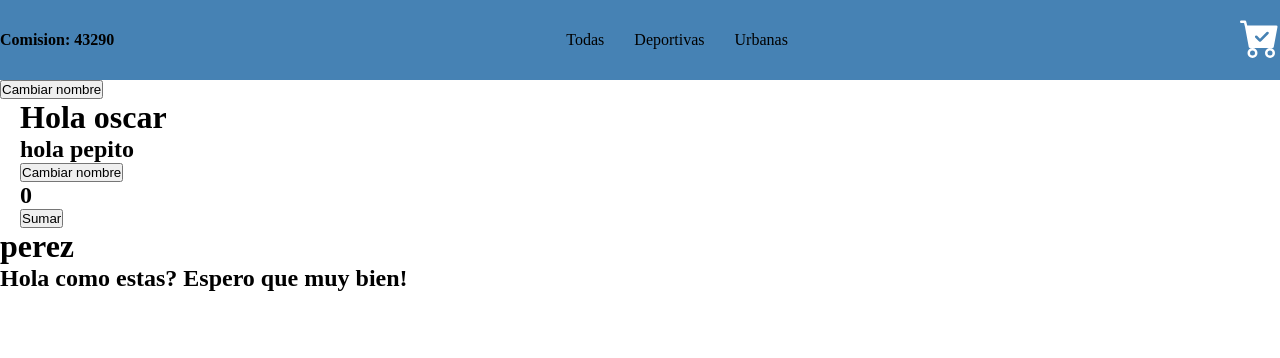
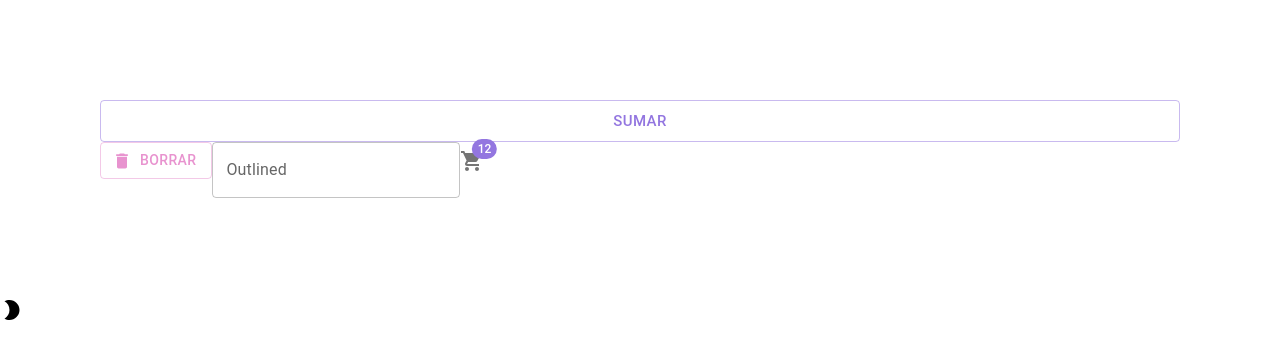
Before and after one commit to GinoLongobucco/trabajo-final-react, a React (Vite) app: page / in a window 1280 px wide. Shown: the top 358 px of the page. Built offline with nearby package versions, Linux system fonts and the light colour scheme.

Commit message:
se trabaja con material UI

```diff
--- a/package.json
+++ b/package.json
@@ -10,6 +10,11 @@
     "preview": "vite preview"
   },
   "dependencies": {
+    "@emotion/react": "^11.11.1",
+    "@emotion/styled": "^11.11.0",
+    "@fontsource/roboto": "^5.0.3",
+    "@mui/icons-material": "^5.11.16",
+    "@mui/material": "^5.13.5",
     "react": "^18.2.0",
     "react-dom": "^18.2.0",
     "react-icons": "^4.9.0"
--- a/src/App.jsx
+++ b/src/App.jsx
@@ -1,27 +1,38 @@
+import { ThemeProvider } from "@emotion/react";
+import Material from "./components/pages/material/Material";
+import MaterialComponents from "./components/pages/material/MaterialComponents";
+import { customTheme, customThemeDark } from "./themeConfig";
 import { useState } from "react";
-import Navbar from "./components/layout/navbar/Navbar";
-import HomeContainer from "./components/pages/home/HomeContainer";
-import ItemListContainer from "./components/pages/itemList/ItemListContainer";
+import ModeNightIcon from "@mui/icons-material/ModeNight";
+import LightModeIcon from "@mui/icons-material/LightMode";
 
 function App() {
-  const [nombre, setNombre] = useState("oscar");
+  const [isDark, setIsDark] = useState(false);
 
-  const saludo = "Hola como estas? Espero que muy bien!"
+  const changeMode = () => {
+    setIsDark(!isDark);
+  };
 
   return (
-    <div>
-      <Navbar />
-      <button onClick={() => setNombre("fulanito")}>Cambiar nombre</button>
-      <HomeContainer nombre={nombre} />
-      <ItemListContainer saludo={saludo} />
-    </div>
+    <ThemeProvider theme={isDark ? customThemeDark : customTheme}>
+      <div>
+        {/* <Material /> */}
+        <MaterialComponents />
+
+        {/* <button onClick={changeMode}>Cambiar modo</button> */}
+
+        {isDark === true ? (
+          <div onClick={changeMode}>
+            <LightModeIcon />
+          </div>
+        ) : (
+          <div onClick={changeMode}>
+            <ModeNightIcon />
+          </div>
+        )}
+      </div>
+    </ThemeProvider>
   );
 }
 
 export default App;
-
-// const sumar = ( numero )=>{
-
-// }
-
-// home(25)
--- /dev/null
+++ b/src/components/pages/material/Material.jsx
@@ -0,0 +1,39 @@
+import { Box, Grid } from "@mui/material";
+
+const Material = () => {
+  return (
+    // <Box sx={{ width: "100%", backgroundColor: "red" }}>
+    //   <Grid container>
+    //     <Grid item xs={12} md={5}>
+    //       <div style={{ width: "100%", backgroundColor: "red" }}>
+    //         <h2>Caja uno</h2>
+    //         <h3>Hola como estas</h3>
+    //       </div>
+    //     </Grid>
+
+    //     <Grid item xs={12} md={5}>
+    //       <h2 style={{ width: "100%", backgroundColor: "blue" }}>Caja 2</h2>
+    //     </Grid>
+    //   </Grid>
+    // </Box>
+    <Box sx={{ width: "100%"}}>
+
+      <Box sx={{
+        border: {xs: "2px solid blue", sm: "2px solid peru", md: "2px solid black"},
+        fontSize: {xs: "1rem", sm: "1.5rem", md: "2rem"}
+      }}>
+        <h1>El titulo</h1>
+      </Box>
+      <Box sx={{
+        border: {xs: "2px solid blue", sm: "2px solid peru", md: "2px solid black"},
+        fontSize: {xs: "1rem", sm: "1.5rem", md: "2rem"},
+        display: { md:"none"}
+      }}>
+        <h1>El titulo</h1>
+      </Box>
+
+    </Box>
+  );
+};
+
+export default Material;
--- /dev/null
+++ b/src/components/pages/material/MaterialComponents.jsx
@@ -0,0 +1,23 @@
+import { Badge, Button, TextField } from "@mui/material";
+import DeleteIcon from "@mui/icons-material/Delete";
+import ShoppingCartIcon from '@mui/icons-material/ShoppingCart';
+const MaterialComponents = () => {
+  return (
+    <div style={{ padding: "100px" }}>
+      <Button size="large" variant="outlined" fullWidth={true}>
+        Sumar
+      </Button>
+      <Button color="secondary" variant="outlined" startIcon={<DeleteIcon />}>
+        Borrar
+      </Button>
+
+      <TextField id="outlined-basic" label="Outlined" variant="outlined" />
+
+      <Badge badgeContent={12} color="primary">
+        <ShoppingCartIcon color="action" />
+      </Badge>
+    </div>
+  );
+};
+
+export default MaterialComponents;
--- /dev/null
+++ b/src/themeConfig.js
@@ -0,0 +1,26 @@
+import { createTheme } from "@mui/material";
+
+export const customTheme = createTheme({
+
+    palette: {
+        primary: {
+            main: "#9376E0"
+        },
+        secondary: {
+            main: "#E893CF"
+        }
+    }
+})
+
+
+export  const customThemeDark = createTheme({
+
+    palette: {
+        primary: {
+            main: "#0E2954"
+        },
+        secondary: {
+            main: "#2E8A99"
+        }
+    }
+})
```
Also changed, not shown: 1 other file (tests, documents, lock files or other folders).
